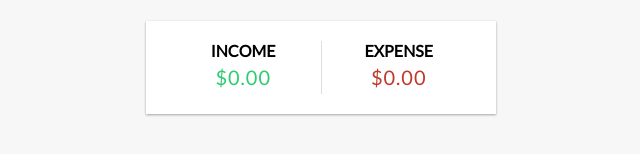
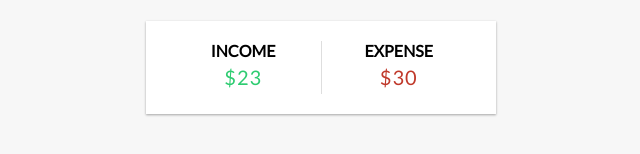
Before and after one commit to ccastillo32/expense-tracker-react, a React (Create React App) app: page / in a window 1280 px wide. Shown: the part 396-550 px from the top of the page, without its empty margins (319-959 px from the left). Built offline with nearby package versions, Linux system fonts and the light colour scheme.

Commit message:
Dummy incomes/expenses info

```diff
--- a/src/components/IncomeExpensesSummary.js
+++ b/src/components/IncomeExpensesSummary.js
@@ -1,14 +1,21 @@
+import { useContext } from "react";
+import { GlobalContext } from "../context/GlobalContext";
+
 const IncomeExpensesSummary = () => {
+
+    const { getSummary } = useContext(GlobalContext);
+
+    const { incomes, expenses } = getSummary();
 
     return (
         <div className="inc-exp-container">
             <div>
                 <h4>Income</h4>
-                <p className="money plus">$0.00</p>
+                <p className="money plus">${ incomes }</p>
             </div>
             <div>
                 <h4>Expense</h4>
-                <p className="money minus">$0.00</p>
+                <p className="money minus">${ expenses }</p>
             </div>
         </div>
     );
--- a/src/context/GlobalContext.js
+++ b/src/context/GlobalContext.js
@@ -1,6 +1,7 @@
 import { createContext, useReducer } from "react";
 import TransactionsReducer from "../reducers/TransactionsReducer";
 import { calculateBalance } from "../utils/calculateBalance";
+import { getTotalIncomesAndExpenses } from "../utils/getTotalIncomesAndExpenses";
 
 const GlobalContext = createContext();
 
@@ -19,11 +20,16 @@ const GlobalProvider = ({ children }) => {
         return calculateBalance(state.transactions);
     }
 
+    const getSummary = () => {
+        return getTotalIncomesAndExpenses( state.transactions );
+    }
+
     return (
         <GlobalContext.Provider
             value={{
                 transactions: state.transactions,
-                getTotalBalance
+                getTotalBalance,
+                getSummary
             }}>
             { children }
         </GlobalContext.Provider>
--- /dev/null
+++ b/src/utils/getTotalIncomesAndExpenses.js
@@ -0,0 +1,10 @@
+const getTotalIncomesAndExpenses = (allTransactions) => {
+
+    return {
+        incomes: 23,
+        expenses: 30
+    }
+
+}
+
+export { getTotalIncomesAndExpenses }
```
